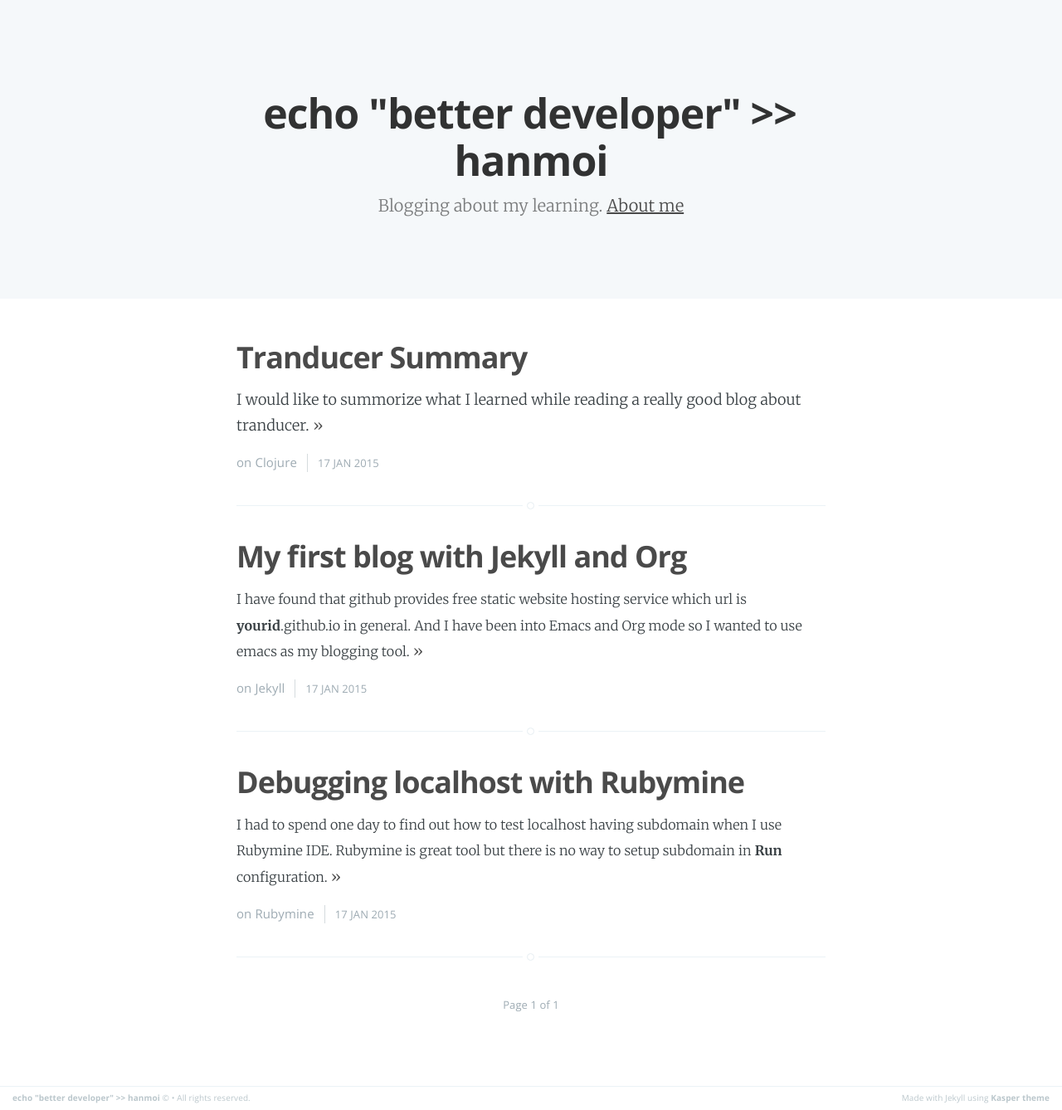
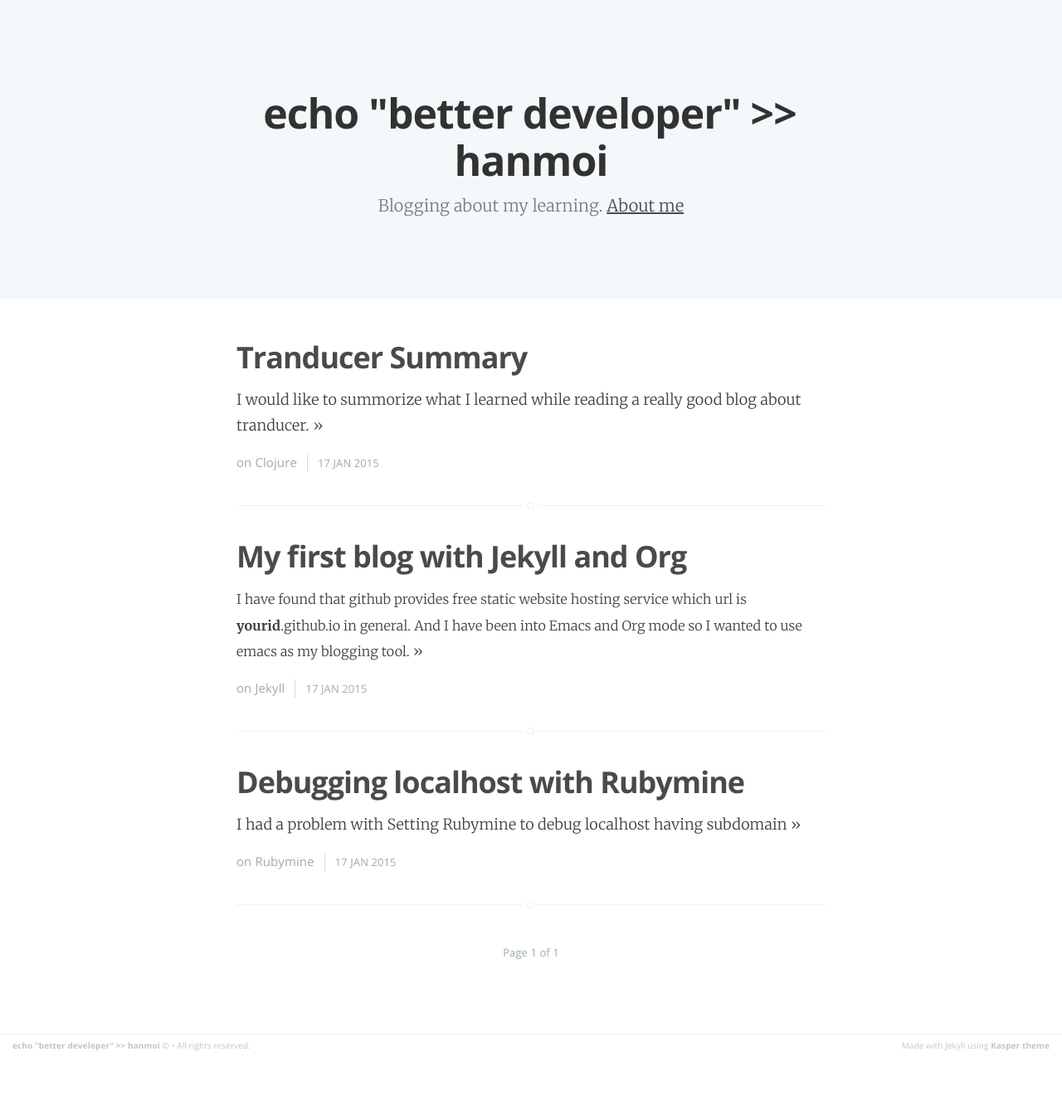
Before and after one commit to hanmoi-choi/hanmoi-choi.github.io, a Jekyll site: the page built from index.html, in a window 1280 px wide. Shown: the whole page at 83% size. Built offline with Jekyll 4.4.1, drawn with Linux system fonts in a browser that asks for light colours; nearby versions of some CDN libraries; Markdown is read by kramdown in place of the engine named in the settings; the list of posts is cut into pages by our own code; after the commit the page ends 1275 px from its top, so only the background shows below that.

Commit message:
fix tags

```diff
--- a/_posts/2015-01-17-debugging-with-rubymine.html
+++ b/_posts/2015-01-17-debugging-with-rubymine.html
@@ -1,12 +1,13 @@
 ---
 layout: post
 title: Debugging localhost with Rubymine
-excerpt:
+excerpt: I had a problem with Setting Rubymine to debug localhost having subdomain
 categories:
-  - Rubymine
+    - Rubymine
 tags:
-  - [Rails, Rubymine]
+    - [Rubymine, Rails]
 ---
+
 <p>
 I had to spend one day to find out how to test localhost having subdomain when I use Rubymine IDE.
 Rubymine is great tool but there is no way to setup subdomain in <b>Run</b> configuration.
```
